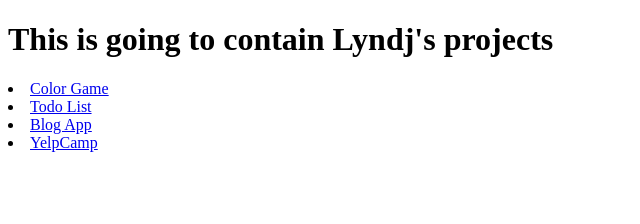
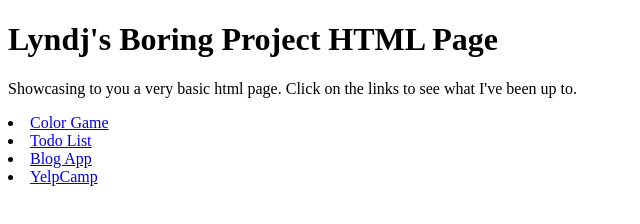
Before and after one commit to lyndj/lyndj.github.io, a plain HTML site: page projects.html in a window 1280 px wide. Shown: the whole page, without its empty margins (0-640 px from the left). Drawn offline with Linux system fonts and the light colour scheme.

Commit message:
Clean up footer and projects file

```diff
--- a/projects.html
+++ b/projects.html
@@ -5,7 +5,8 @@
 </head>
 <body>
 
-<h1>This is going to contain Lyndj's projects</h1>
+<h1>Lyndj's Boring Project HTML Page</h1>
+<p>Showcasing to you a very basic html page. Click on the links to see what I've been up to.</p>
 <div>
 	<li><a href="https://lyndj.github.io/Color-Game/" target="_blank">Color Game</a></li>
 	<li><a href="https://lyndj.github.io/Todo-List-App/" target="_blank">Todo List </a></li>
```
Also changed, not shown: index.html (+0 -4 lines).
